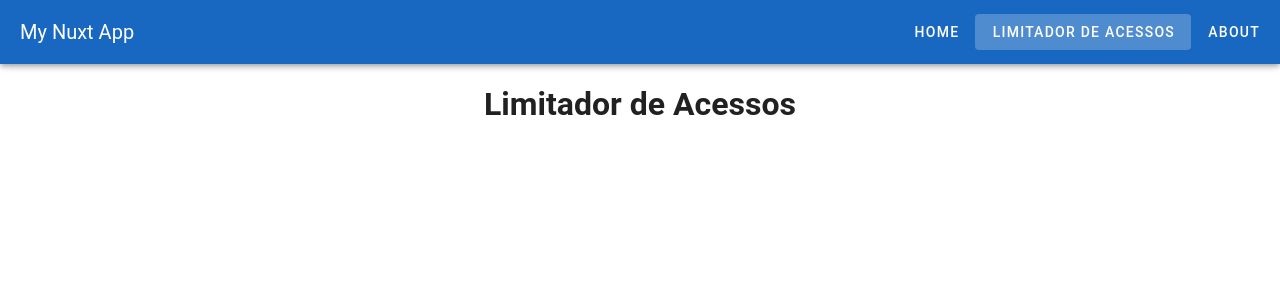
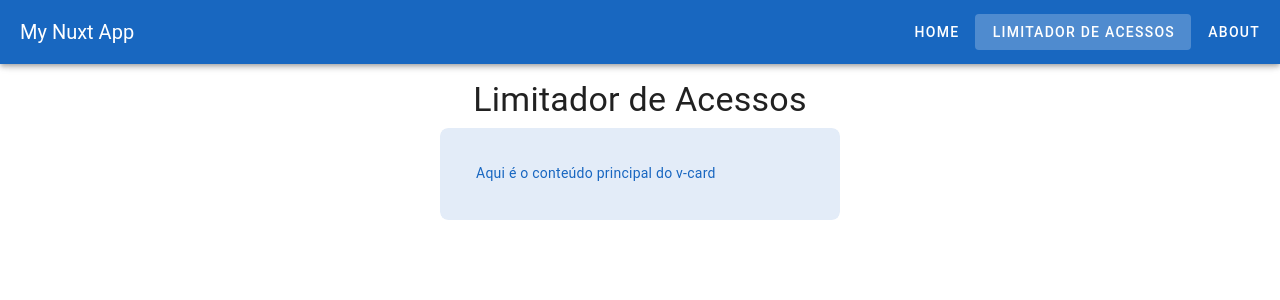
Before and after one commit to betogroo/nuxt-base, a Nuxt app: page /counter in a window 1280 px wide. Shown: the top 300 px of the page. Built offline with nearby package versions, Linux system fonts and the light colour scheme.

Commit message:
feat: create main v-card

```diff
--- a/app/pages/counter.vue
+++ b/app/pages/counter.vue
@@ -1,3 +1,14 @@
 <template>
-  <div><h1 class="text=h4 text-center mb-6">Limitador de Acessos</h1></div>
+  <div>
+    <h1 class="text-h4 text-center mb-2">Limitador de Acessos</h1>
+    <v-card
+      class="mx-auto pa-5"
+      color="primary"
+      max-width="400"
+      rounded="lg"
+      variant="tonal"
+    >
+      <v-card-text> Aqui é o conteúdo principal do v-card </v-card-text>
+    </v-card>
+  </div>
 </template>
```
